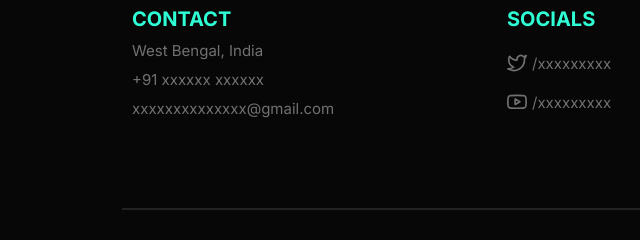
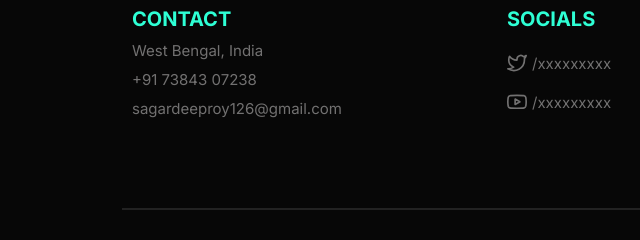
Before and after one commit to SDR2525/host-cv-html-css, a plain HTML site: page index.html in a window 1280 px wide. Shown: the part 965-1205 px from the top of the page, 158-798 px from the left. Drawn offline with nearby package versions, Linux system fonts and the light colour scheme.

Commit message:
index.html

```diff
--- a/index.html
+++ b/index.html
@@ -106,10 +106,10 @@
             West Bengal, India
           </p>
           <p class="description">
-            +91 xxxxxx xxxxxx
+            +91 73843 07238
           </p>
           <p class="description">
-            xxxxxxxxxxxxxx@gmail.com
+            sagardeeproy126@gmail.com
           </p>
         </div>
       </div>
```
